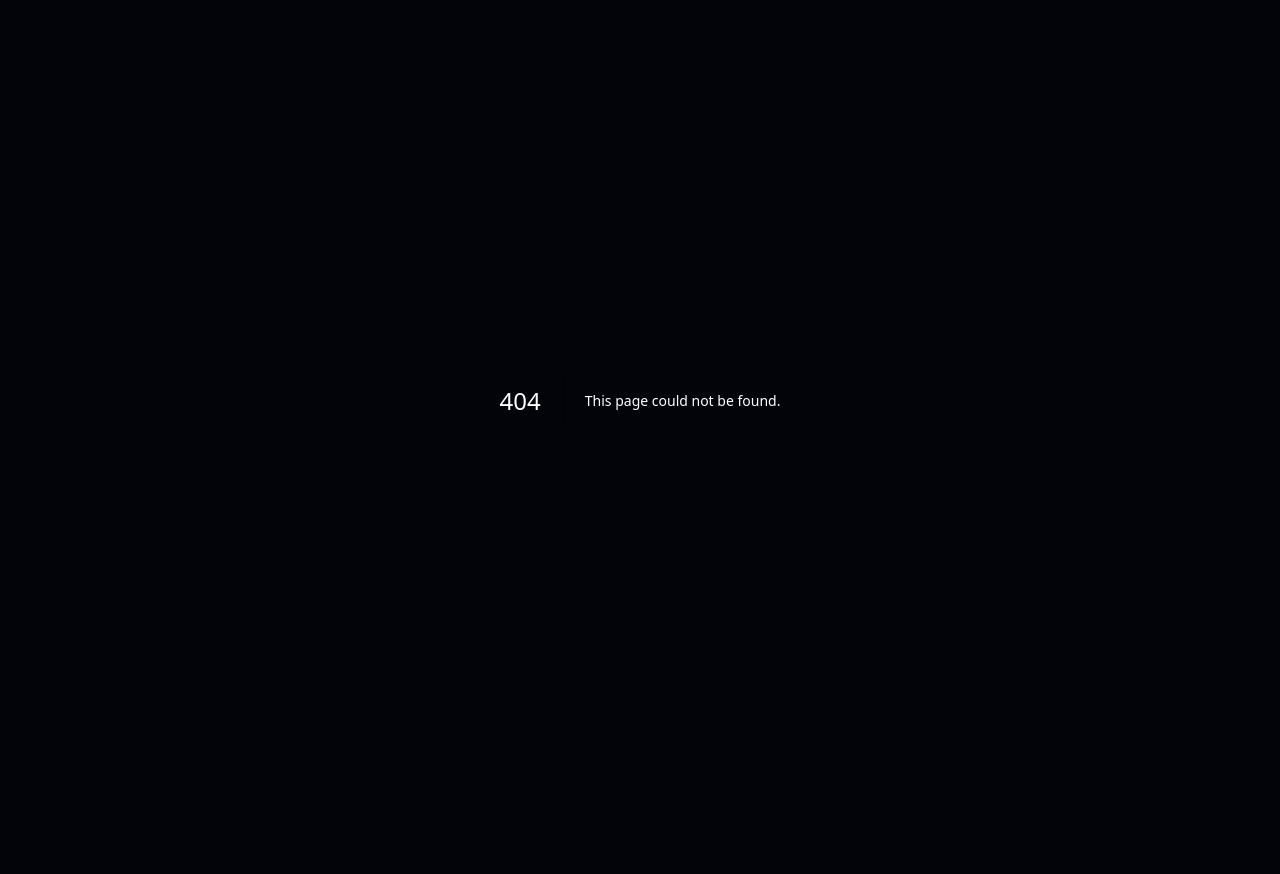
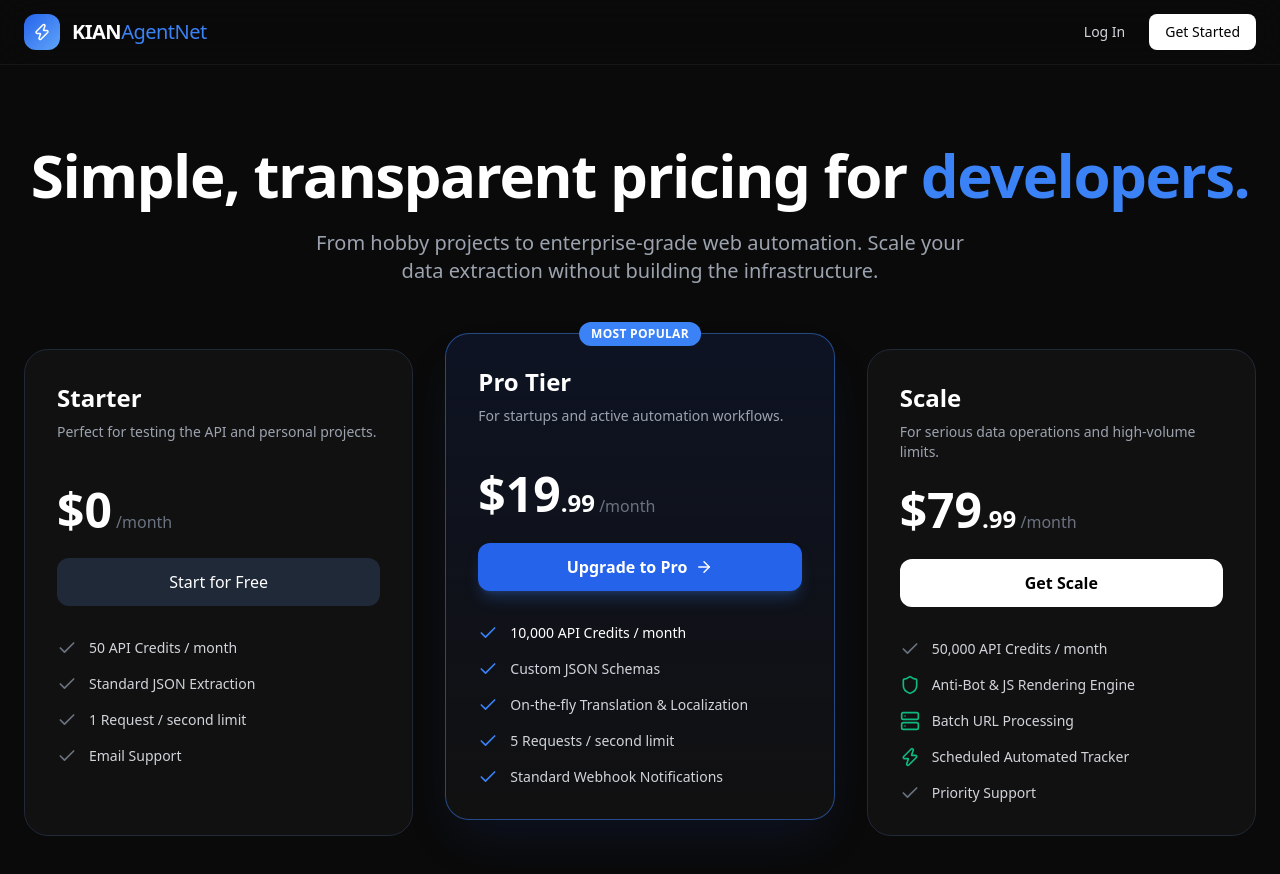
Before and after one commit to chromadreamstudio-netizen/kian-agentnet-ui, a Next.js app: page /pricing in a window 1280 px wide. Before the commit this address had no page. Shown: the top 874 px of the page. Before the commit the page ends 800 px from the top, so only its background shows below. Built offline with nearby package versions, Linux system fonts and the light colour scheme.

Commit message:
feat: add pricing page with Lemon Squeezy checkout links

```diff
--- /dev/null
+++ b/src/app/pricing/page.tsx
@@ -0,0 +1,124 @@
+'use client';
+
+import Link from 'next/link';
+import { Check, Zap, Server, Shield, ArrowRight } from 'lucide-react';
+
+export default function PricingPage() {
+  return (
+    <div className="min-h-screen bg-[#0a0a0a] text-white font-sans selection:bg-blue-500/30">
+
+      {/* Navigation Bar */}
+      <nav className="border-b border-white/5 bg-[#0a0a0a]/80 backdrop-blur-xl sticky top-0 z-50">
+        <div className="max-w-7xl mx-auto px-6 h-16 flex items-center justify-between">
+          <div className="flex items-center gap-3">
+            <div className="w-9 h-9 rounded-xl bg-gradient-to-br from-blue-600 to-blue-400 flex items-center justify-center">
+              <Zap size={18} className="text-white" />
+            </div>
+            <Link href="/" className="font-extrabold text-xl tracking-tight text-white hover:opacity-80 transition-opacity">
+              KIAN<span className="text-blue-500 font-light">AgentNet</span>
+            </Link>
+          </div>
+          <div className="flex items-center gap-6">
+            <Link href="/login" className="text-sm font-medium text-gray-300 hover:text-white transition-colors">Log In</Link>
+            <Link href="/signup" className="text-sm font-medium bg-white text-black px-4 py-2 rounded-lg hover:bg-gray-200 transition-colors">
+              Get Started
+            </Link>
+          </div>
+        </div>
+      </nav>
+
+      {/* Hero Section */}
+      <div className="max-w-7xl mx-auto px-6 pt-20 pb-16 text-center">
+        <h1 className="text-4xl md:text-6xl font-extrabold tracking-tight mb-6">
+          Simple, transparent pricing for <span className="text-blue-500">developers.</span>
+        </h1>
+        <p className="text-gray-400 text-lg md:text-xl max-w-2xl mx-auto">
+          From hobby projects to enterprise-grade web automation. Scale your data extraction without building the infrastructure.
+        </p>
+      </div>
+
+      {/* Pricing Cards */}
+      <div className="max-w-7xl mx-auto px-6 pb-24 grid grid-cols-1 md:grid-cols-3 gap-8">
+
+        {/* Starter Plan */}
+        <div className="bg-[#111] border border-gray-800 rounded-3xl p-8 flex flex-col relative hover:border-gray-700 transition-colors">
+          <div className="mb-6">
+            <h2 className="text-2xl font-bold mb-2">Starter</h2>
+            <p className="text-gray-400 text-sm h-10">Perfect for testing the API and personal projects.</p>
+          </div>
+          <div className="mb-6">
+            <span className="text-5xl font-extrabold">$0</span>
+            <span className="text-gray-500"> /month</span>
+          </div>
+          <Link href="/signup" className="w-full py-3 px-4 bg-gray-800 hover:bg-gray-700 text-white font-medium rounded-xl text-center mb-8 transition-colors">
+            Start for Free
+          </Link>
+          <ul className="space-y-4 flex-1">
+            <li className="flex gap-3 text-gray-300 text-sm"><Check size={20} className="text-gray-500 shrink-0" /> 50 API Credits / month</li>
+            <li className="flex gap-3 text-gray-300 text-sm"><Check size={20} className="text-gray-500 shrink-0" /> Standard JSON Extraction</li>
+            <li className="flex gap-3 text-gray-300 text-sm"><Check size={20} className="text-gray-500 shrink-0" /> 1 Request / second limit</li>
+            <li className="flex gap-3 text-gray-300 text-sm"><Check size={20} className="text-gray-500 shrink-0" /> Email Support</li>
+          </ul>
+        </div>
+
+        {/* Pro Plan (Highlighted) */}
+        <div className="bg-gradient-to-b from-blue-900/20 to-[#111] border border-blue-500/50 rounded-3xl p-8 flex flex-col relative transform md:-translate-y-4 shadow-2xl shadow-blue-900/20">
+          <div className="absolute top-0 left-1/2 -translate-x-1/2 -translate-y-1/2 bg-blue-500 text-white px-3 py-1 rounded-full text-xs font-bold uppercase tracking-wide">
+            Most Popular
+          </div>
+          <div className="mb-6">
+            <h2 className="text-2xl font-bold mb-2 text-white">Pro Tier</h2>
+            <p className="text-gray-400 text-sm h-10">For startups and active automation workflows.</p>
+          </div>
+          <div className="mb-6">
+            <span className="text-5xl font-extrabold">$19<span className="text-2xl">.99</span></span>
+            <span className="text-gray-500"> /month</span>
+          </div>
+          <a
+            href="https://kian-agentnet1.lemonsqueezy.com/checkout/buy/5a748b53-e93b-4631-bb4c-3d3d7c6abe84"
+            target="_blank"
+            rel="noopener noreferrer"
+            className="w-full py-3 px-4 bg-blue-600 hover:bg-blue-500 text-white font-bold rounded-xl text-center mb-8 shadow-lg shadow-blue-500/25 transition-all flex items-center justify-center gap-2"
+          >
+            Upgrade to Pro <ArrowRight size={18} />
+          </a>
+          <ul className="space-y-4 flex-1">
+            <li className="flex gap-3 text-white font-medium text-sm"><Check size={20} className="text-blue-500 shrink-0" /> 10,000 API Credits / month</li>
+            <li className="flex gap-3 text-gray-300 text-sm"><Check size={20} className="text-blue-500 shrink-0" /> Custom JSON Schemas</li>
+            <li className="flex gap-3 text-gray-300 text-sm"><Check size={20} className="text-blue-500 shrink-0" /> On-the-fly Translation & Localization</li>
+            <li className="flex gap-3 text-gray-300 text-sm"><Check size={20} className="text-blue-500 shrink-0" /> 5 Requests / second limit</li>
+            <li className="flex gap-3 text-gray-300 text-sm"><Check size={20} className="text-blue-500 shrink-0" /> Standard Webhook Notifications</li>
+          </ul>
+        </div>
+
+        {/* Enterprise Plan */}
+        <div className="bg-[#111] border border-gray-800 rounded-3xl p-8 flex flex-col relative hover:border-gray-700 transition-colors">
+          <div className="mb-6">
+            <h2 className="text-2xl font-bold mb-2">Scale</h2>
+            <p className="text-gray-400 text-sm h-10">For serious data operations and high-volume limits.</p>
+          </div>
+          <div className="mb-6">
+            <span className="text-5xl font-extrabold">$79<span className="text-2xl">.99</span></span>
+            <span className="text-gray-500"> /month</span>
+          </div>
+          <a
+            href="https://kian-agentnet1.lemonsqueezy.com/checkout/buy/6a2d3e58-821d-4863-bd7e-a65e695b5d3d"
+            target="_blank"
+            rel="noopener noreferrer"
+            className="w-full py-3 px-4 bg-white hover:bg-gray-200 text-black font-bold rounded-xl text-center mb-8 transition-colors block"
+          >
+            Get Scale
+          </a>
+          <ul className="space-y-4 flex-1">
+            <li className="flex gap-3 text-gray-300 text-sm"><Check size={20} className="text-gray-500 shrink-0" /> 50,000 API Credits / month</li>
+            <li className="flex gap-3 text-gray-300 text-sm"><Shield size={20} className="text-emerald-500 shrink-0" /> Anti-Bot & JS Rendering Engine</li>
+            <li className="flex gap-3 text-gray-300 text-sm"><Server size={20} className="text-emerald-500 shrink-0" /> Batch URL Processing</li>
+            <li className="flex gap-3 text-gray-300 text-sm"><Zap size={20} className="text-emerald-500 shrink-0" /> Scheduled Automated Tracker</li>
+            <li className="flex gap-3 text-gray-300 text-sm"><Check size={20} className="text-gray-500 shrink-0" /> Priority Support</li>
+          </ul>
+        </div>
+
+      </div>
+    </div>
+  );
+}
```
